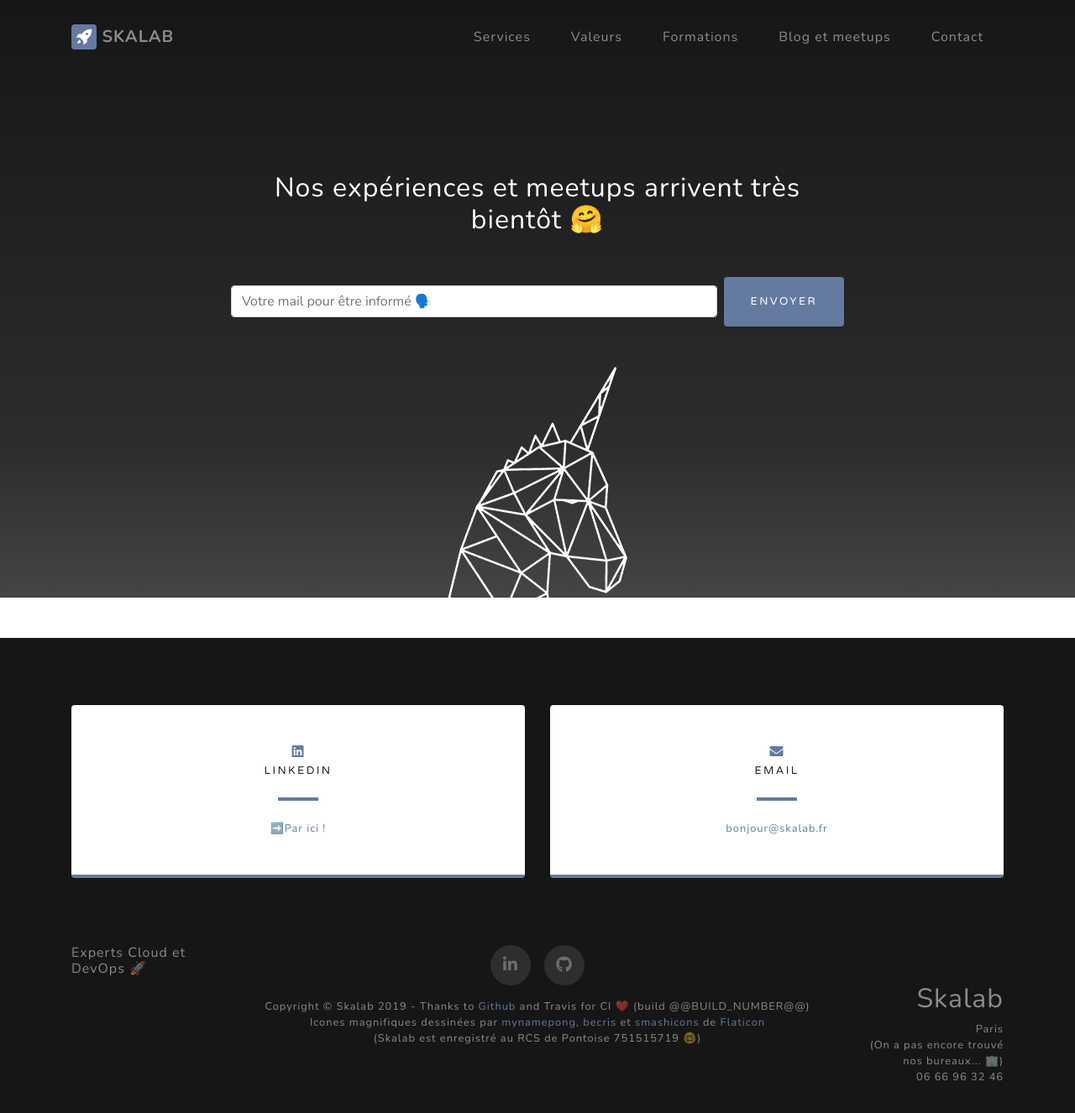
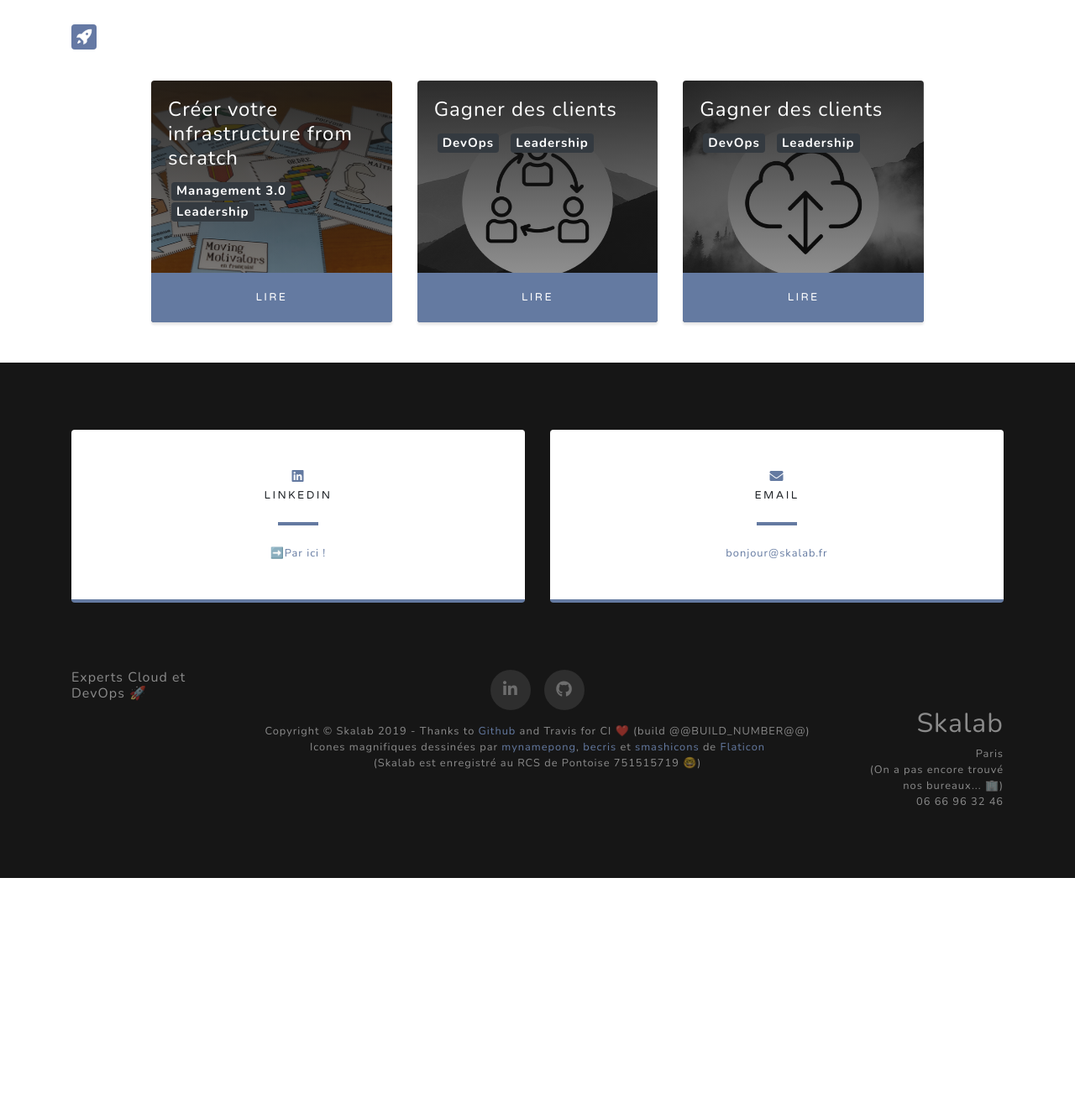
Before and after one commit to skalab/website, a Jekyll site: the page built from blog.md, in a window 1280 px wide and 1374 px high. Shown: the top 1326 px of the window at 84% size. Built offline with Jekyll 4.4.1, drawn with Linux system fonts in a browser that asks for light colours; nearby versions of some CDN libraries.

Commit message:
Added first article listing field

```diff
--- a/blog.md
+++ b/blog.md
@@ -4,26 +4,49 @@
 permalink: /blog/
 ---
 
-<!-- Waiting for the blog -->
-<section id="about" class="about-section text-center">
+<div class="container">
+<br /><br /><br /><br />
+</div>
+
+<!-- Article list -->
+<section id="blog" class="article-list">
   <div class="container">
     <div class="row">
-      <div class="col-lg-8 mx-auto">
-        <h2 class="text-white mb-4">Nos expériences et meetups arrivent très bientôt 🤗</h2>
+      <div class="col-lg-10 mx-auto">
+        <div class="card-deck text-white">
+          <div class="card border-0" style="background: -webkit-gradient(linear, left top, left bottom, from(rgba(22, 22, 22, 0.9)), color-stop(95%, rgba(22, 22, 22, 0.4)), to(#161616)), url(/img/moving-motivators.png); background: linear-gradient(to bottom, rgba(22, 22, 22, 0.9) 0%, rgba(22, 22, 22, 0.4) 95%, #161616 100%) url(/img/moving-motivators.png); background-position: center; background-repeat: no-repeat; background-attachment: scroll; background-size: cover;">
+            <div class="card-body">
+              <h4 class="card-title">Créer votre infrastructure from scratch</h4>
+              <h5>
+                <span class="badge badge-dark mx-1">Management 3.0</span>
+                <span class="badge badge-dark mx-1">Leadership</span>
+              </h5>
+            </div>
+            <a class="card-footer btn btn-primary" href="#devops">Lire</a>
+          </div>
+          <div class="card border-0" style="background: -webkit-gradient(linear, left top, left bottom, from(rgba(22, 22, 22, 0.9)), color-stop(95%, rgba(22, 22, 22, 0.4)), to(#161616)), url(/img/service-team.jpg); background: linear-gradient(to bottom, rgba(22, 22, 22, 0.9) 0%, rgba(22, 22, 22, 0.4) 95%, #161616 100%) url(/img/moving-motivators.png); background-position: center; background-repeat: no-repeat; background-attachment: scroll; background-size: cover;">
+            <div class="card-body">
+              <h4 class="card-title">Gagner des clients</h4>
+              <h5>
+                <span class="badge badge-dark mx-1">DevOps</span>
+                <span class="badge badge-dark mx-1">Leadership</span>
+              </h5>
+            </div>
+            <a class="card-footer btn btn-primary" href="#devops">Lire</a>
+          </div>
+          <div class="card border-0" style="background: -webkit-gradient(linear, left top, left bottom, from(rgba(22, 22, 22, 0.9)), color-stop(95%, rgba(22, 22, 22, 0.4)), to(#161616)), url(/img/service-infra.jpg); background: linear-gradient(to bottom, rgba(22, 22, 22, 0.9) 0%, rgba(22, 22, 22, 0.4) 95%, #161616 100%) url(/img/moving-motivators.png); background-position: center; background-repeat: no-repeat; background-attachment: scroll; background-size: cover;">
+            <div class="card-body">
+              <h4 class="card-title">Gagner des clients</h4>
+              <h5>
+                <span class="badge badge-dark mx-1">DevOps</span>
+                <span class="badge badge-dark mx-1">Leadership</span>
+              </h5>
+            </div>
+            <a class="card-footer btn btn-primary" href="#devops">Lire</a>
+          </div>
+        </div>
       </div>
     </div>
-    <br />
-    <div class="row">
-      <div class="col-md-10 col-lg-8 mx-auto text-center">
-        <form class="form-inline d-flex" id="signupForm">
-          <input type="email" class="form-control flex-fill mr-0 mr-sm-2 mb-3 mb-sm-0" id="inputMail" placeholder="Votre mail pour être informé 🗣️" required>
-          <button type="submit" class="btn btn-primary mx-auto">Envoyer</button>
-        </form>
-        <div id="msgSubmit" class="text-white h3 hidden">Merci, on arrive très vite 😉</div>
-        <br /><br />
-      </div>
-    </div>
-    <img src="/img/myunicorn.png" class="img-fluid" alt="Startup tech unicorn">
   </div>
 </section>
 
--- a/css/grayscale.css
+++ b/css/grayscale.css
@@ -329,8 +329,12 @@
   color: rgba(255, 255, 255, 0.5);
 }
 
-.article h3, h2, h1{
+.article h3, h2, h1 {
   margin-top: 45px;
+}
+
+.article-list .card {
+  height: 18rem;
 }
 
 body {
```
